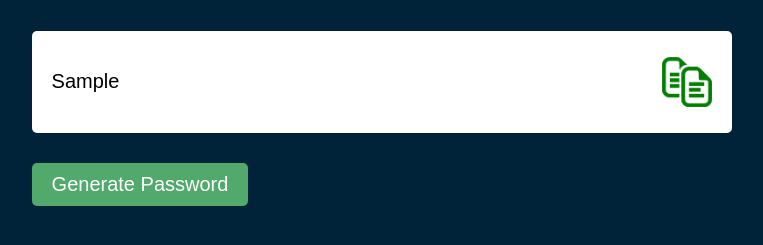
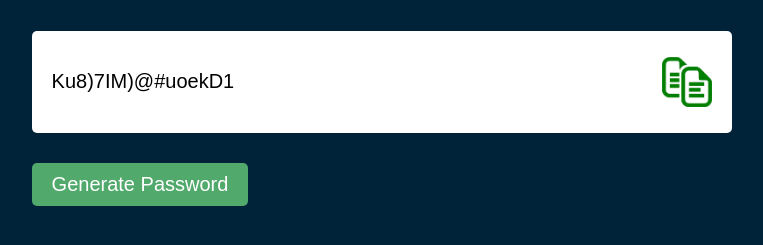
Before and after one commit to Mifrhmh-git/password-generate, a plain HTML site: page index.html in a window 1280 px wide. Both pictures are taken after typing "Sample" into the empty fields and a click on the button "Generate Password". Shown: the part 277-522 px from the top of the page, without its empty margins (122-885 px from the left). Drawn offline with Linux system fonts and the light colour scheme.

Commit message:
add password generation functionality with JavaScript

```diff
--- a/index.html
+++ b/index.html
@@ -14,8 +14,34 @@
             <img src="image/copy.png">
         </div>
 
-        <button>Generate Password</button>
+        <button onclick="createPassword()">Generate Password</button>
 
     </div>
+
+    <script>
+        const passwordBox = document.getElementById("password");
+        const lenght = 16;
+
+        const upperCase = "ABCDEFGHIJKLMNOPQRSTUVWXYZ";
+        const lowerCase = "abcdefghijklmnopqrstuvwxyz";
+        const number = "0123456789";
+        const symbol = "!@#$%^&*()_+=";
+
+        const allChars = upperCase + lowerCase + number + symbol;
+
+        function createPassword() {
+            let password = "";
+            password += upperCase[Math.floor(Math.random() * upperCase.length)];
+            password += lowerCase[Math.floor(Math.random() * lowerCase.length)];
+            password += number[Math.floor(Math.random() * number.length)];
+            password += symbol[Math.floor(Math.random() * symbol.length)];
+
+            while(lenght > password.length) {
+                password += allChars[Math.floor(Math.random() * allChars.length)];
+            }
+            passwordBox.value = password;
+        }
+
+    </script>
 </body>
 </html>
```
